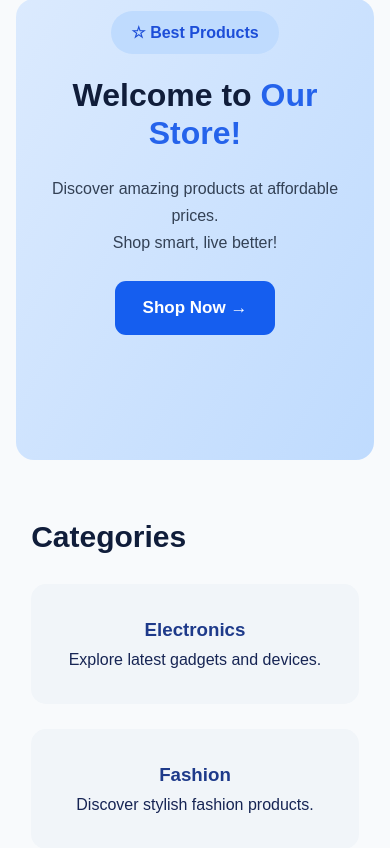
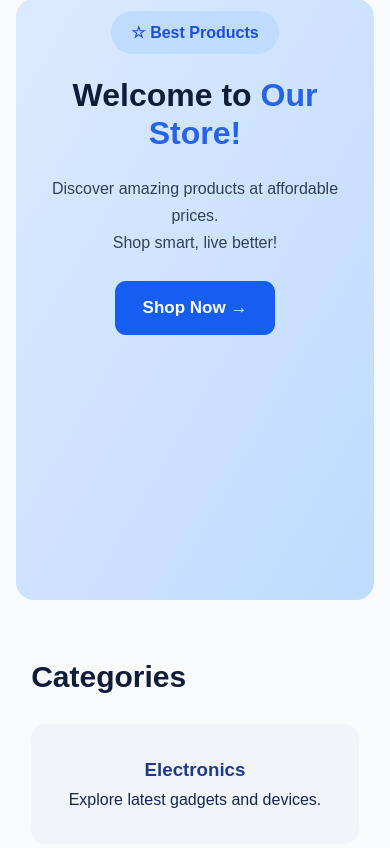
Before and after one commit to infohanisyed-prog/Ecommerce-web, a Django app: page / in a window 390 px wide. Shown: the part 195-1043 px from the top of the page. Run offline with Django 5.2, Linux system fonts and the light colour scheme; data comes from the database, SQL or seed files in the repository.

Commit message:
Fix hero stage height on mobile

```diff
--- a/static/css/style.css
+++ b/static/css/style.css
@@ -2228,6 +2228,6 @@ footer {
     }
 
     .hero-stage {
-        height: 100px;
-    }
-}
+        height: 240px;
+    }
+}
```
